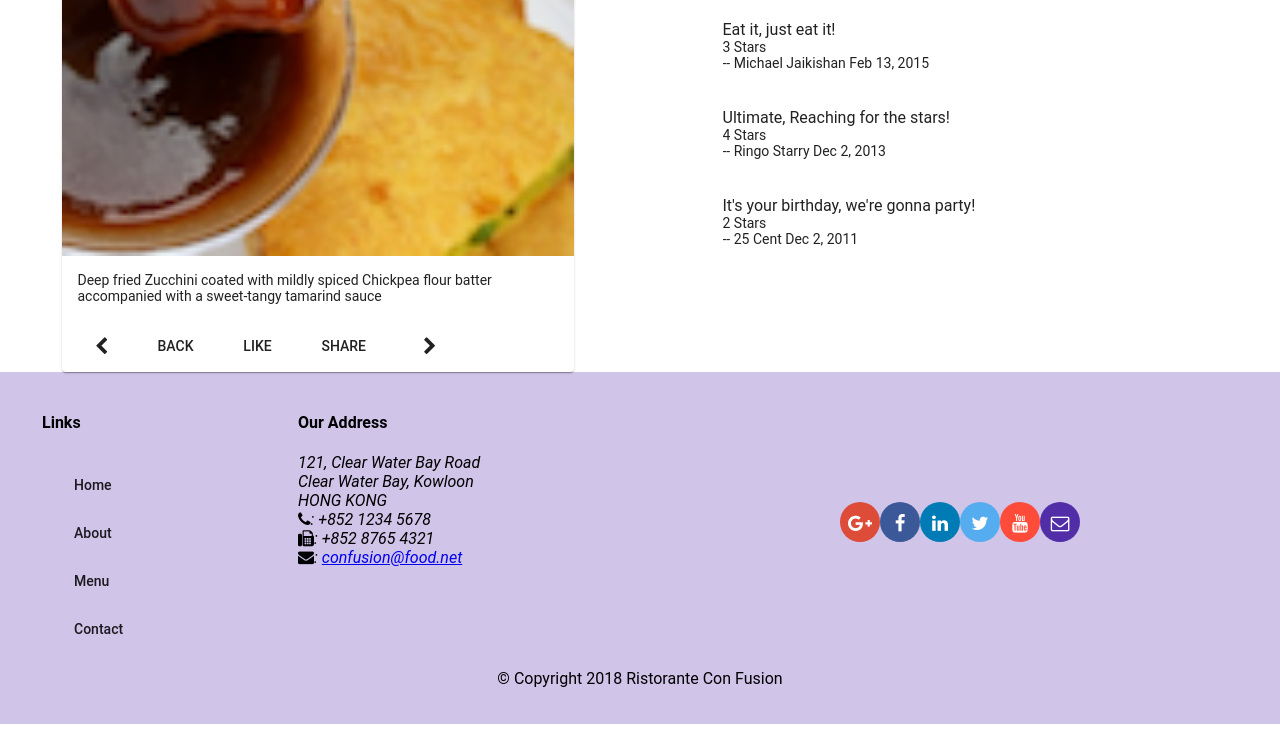
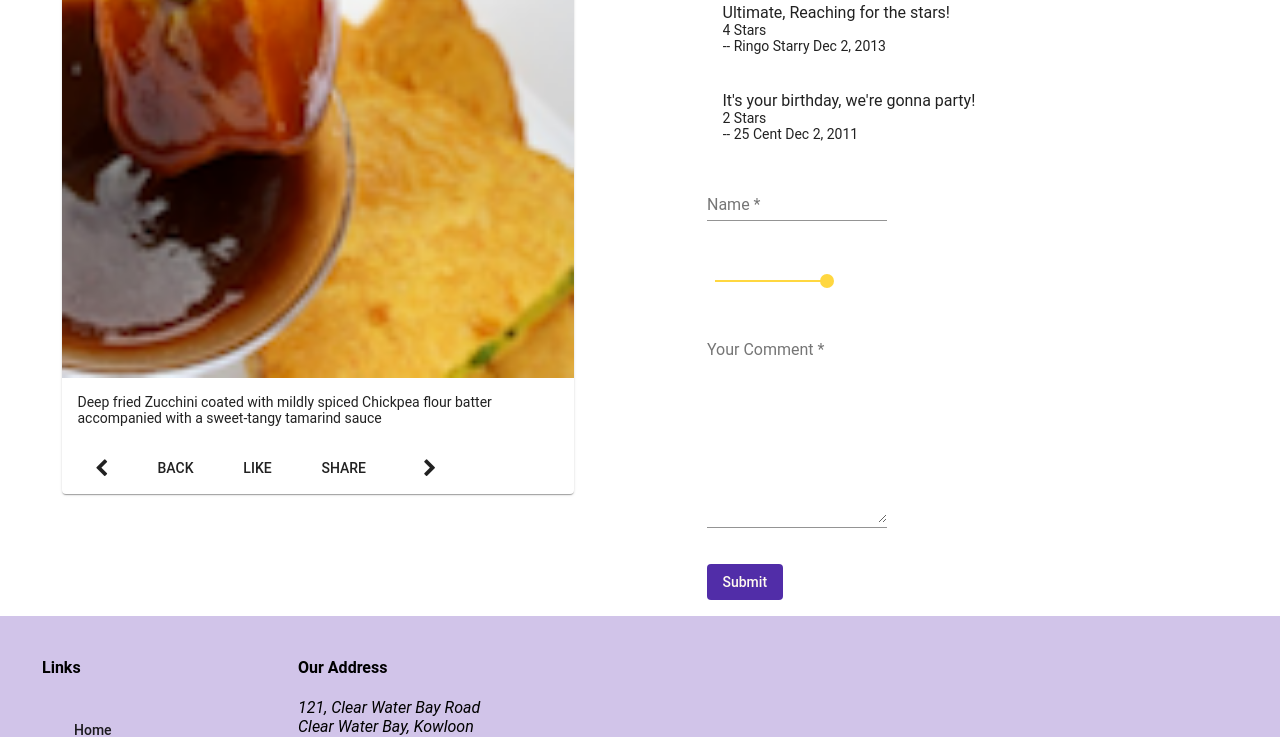
Before and after one commit to mehdi-ait/Angular_Confusion, an Angular app: page /dishdetail/1 in a window 1280 px wide. Shown: the part 686-1423 px from the top of the page. Built offline with nearby package versions, Linux system fonts and the light colour scheme.

Commit message:
Assignment 3 :Angular Forms Reactive

```diff
--- a/src/app/app.module.ts
+++ b/src/app/app.module.ts
@@ -17,6 +17,7 @@
 import {MatSelectModule} from '@angular/material/select';
 import {MatSlideToggleModule} from '@angular/material/slide-toggle';
 import {MatProgressSpinnerModule} from '@angular/material/progress-spinner';
+import {MatSliderModule} from '@angular/material/slider';
 import {FormsModule} from '@angular/forms';
 import {ReactiveFormsModule} from '@angular/forms';
 
@@ -68,6 +69,7 @@
     MatSelectModule,
     MatSlideToggleModule,
     MatProgressSpinnerModule,
+    MatSliderModule,
     FormsModule,
     ReactiveFormsModule,
     MatCheckboxModule
--- a/src/app/dish-detail/dish-detail.component.html
+++ b/src/app/dish-detail/dish-detail.component.html
@@ -42,8 +42,44 @@
                <span matLine>-- {{comment.author}} {{ comment.date | date }}</span>
 
         </mat-list-item>
-     </mat-list>
+
+        <mat-list-item *ngIf="ratingForm.valid" >
+
+          <span matLine>{{ratingForm.get('comment').value}}</span>
+          <span matLine> {{ratingForm.get('rating').value}} Stars</span>
+          <span matLine>-- {{ratingForm.get('author').value}} </span>
+
+   </mat-list-item>
+      </mat-list>
+
+      <form novalidate [formGroup]="ratingForm"  #fform="ngForm" (ngSubmit)="onSubmit()">
+        <p>
+         <mat-form-field>
+           <input matInput formControlName="author"  placeholder="Name" required/>
+           <mat-error *ngIf="formErrors.author">
+            {{formErrors.author}}
+          </mat-error>
+          </mat-form-field>
+        </p>
+        <p>
+            <mat-slider formControlName="rating" thumbLabel step="1"  min="1" max="5" tickInterval="1"></mat-slider>
+        </p>
+        <p>
+        <mat-form-field>
+         <textarea matInput formControlName="comment" rows="10"  placeholder="Your Comment" required></textarea>
+         <mat-error *ngIf="formErrors.comment">
+          {{formErrors.comment}}
+        </mat-error>
+        </mat-form-field>
+       </p>
+       <p>
+        <button type="submit" mat-button class="background-primary text-floral-white"
+        [disabled]="ratingForm.invalid">Submit</button>
+       </p>
+      </form>
+
    </div>
+
 </div>
 
 <div fxFlex [hidden]="dish">
--- a/src/app/dish-detail/dish-detail.component.ts
+++ b/src/app/dish-detail/dish-detail.component.ts
@@ -1,9 +1,12 @@
+import { Comment } from './../shared/comment';
 import { DishService } from './../services/dish.service';
 import { Dish } from './../shared/dish';
-import { Component, Input, OnInit } from '@angular/core';
+import { Component, Input, OnInit, ViewChild } from '@angular/core';
+import {FormBuilder,FormGroup, NgForm, Validators} from '@angular/forms';
 import {Params, ActivatedRoute} from '@angular/router';
 import {Location} from '@angular/common';
 import {switchMap} from 'rxjs/operators';
+import { Console } from 'console';
 
 
 @Component({
@@ -18,9 +21,36 @@
   prev: string;
   next: string;
 
+
+  ratingForm: FormGroup;
+  @ViewChild('fform') ratingFormDirective:NgForm;
+
+  formErrors = {
+    'author' : '',
+    'comment' : ''
+  };
+
+  validationMessages = {
+    'author' : {
+      'required' : 'Author name is required',
+      'minlength' : 'Author name  must be at least 2 characters long'
+    },
+    'comment' : {
+      'required' : 'Comment is required',
+      'minlength' : 'Comment must be at least 2 characters long'
+    }
+
+  };
+
+
+
+
   constructor(private dishService: DishService,
     private location: Location,
-    private route: ActivatedRoute) { }
+    private route: ActivatedRoute,
+    private fb: FormBuilder) {
+      this.createForm();
+     }
 
   ngOnInit(): void {
    this.dishService.getDishIds()
@@ -29,7 +59,8 @@
    this.route.params
    .pipe(switchMap((params: Params) => this.dishService.getDish(params['id']) ))
 
-   this.route.params.pipe(switchMap((params: Params) => this.dishService.getDish(params['id']) ))
+   this.route.params
+   .pipe(switchMap((params: Params) => this.dishService.getDish(params['id']) ))
    .subscribe((dish) => { this.dish = dish; this.setPrevNext(dish.id); });
   }
 
@@ -43,4 +74,56 @@
     this.location.back();
   }
 
+  createForm(){
+    this.ratingForm= this.fb.group({
+      author:['',[Validators.required,Validators.minLength(2)]],
+      comment:['',[Validators.required,Validators.minLength(2)]],
+      rating:5
+    });
+
+    this.ratingForm.valueChanges
+      .subscribe(data => this.onValueChanged(data) );
+
+    this.onValueChanged();
+
+   }
+
+   onValueChanged(data?: any){
+    if(!this.ratingForm) {return ;}
+    const form = this.ratingForm;
+    for(const field in this.formErrors){
+      if(this.formErrors.hasOwnProperty(field)){
+        // clear previous error message ( if any)
+        this.formErrors[field] = "";
+        const control = form.get(field);
+        if(control && control.dirty && !control.valid){
+          const messages = this.validationMessages[field];
+          for(const key in control.errors){
+            if(control.errors.hasOwnProperty(key)){
+              this.formErrors[field] += messages[key]+' ';
+            }
+          }
+        }
+      }
+    }
+  }
+
+  onSubmit(){
+
+   const com = this.ratingForm.value;
+    com.date = new Date().toISOString();
+
+    this.dish.comments.push(com);
+
+    this.ratingFormDirective.resetForm();
+
+    this.ratingForm.reset({
+      author:'',
+      comment: '',
+      rating: 5,
+    });
+
+  }
+
+
 }
```
